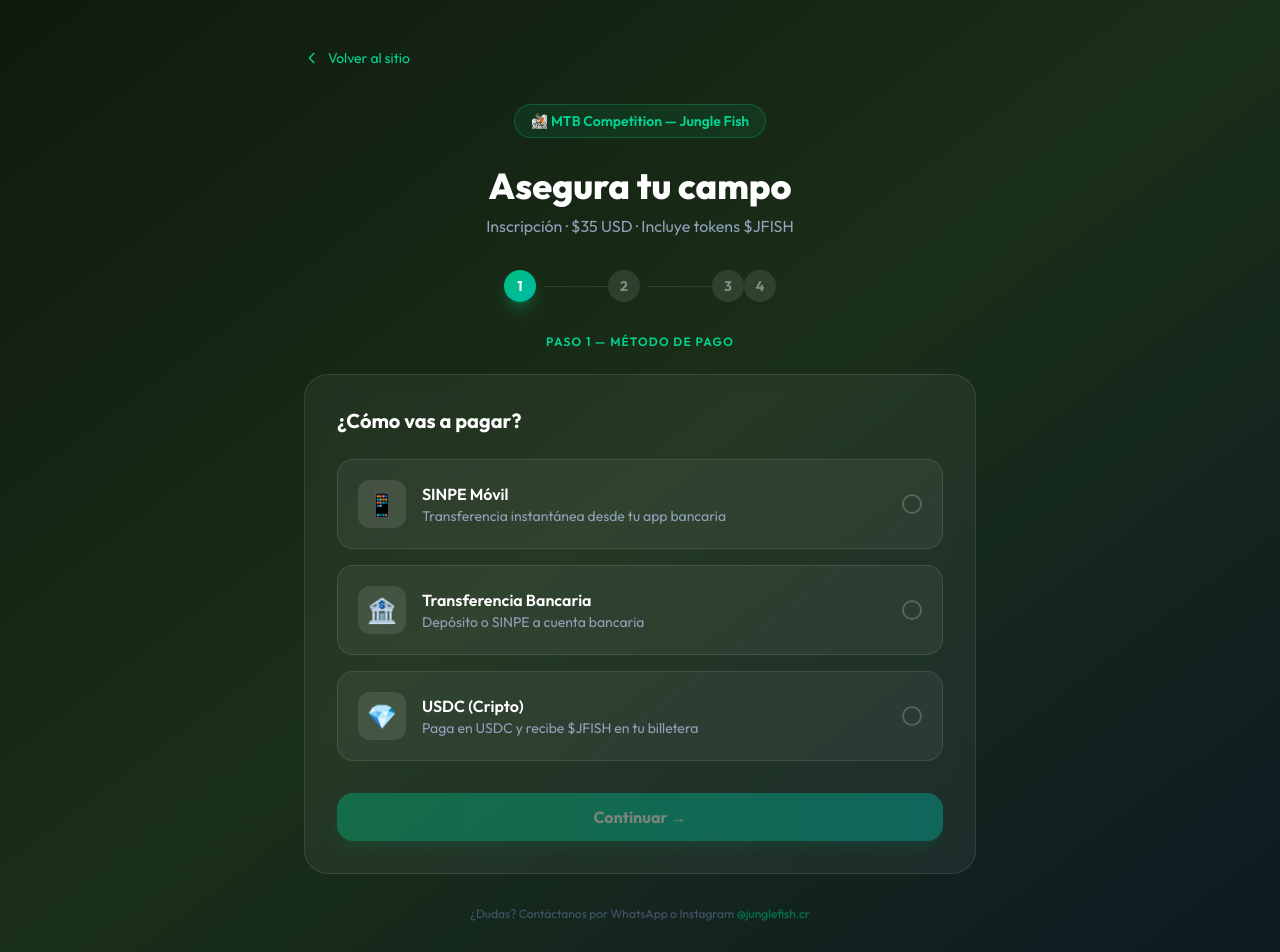
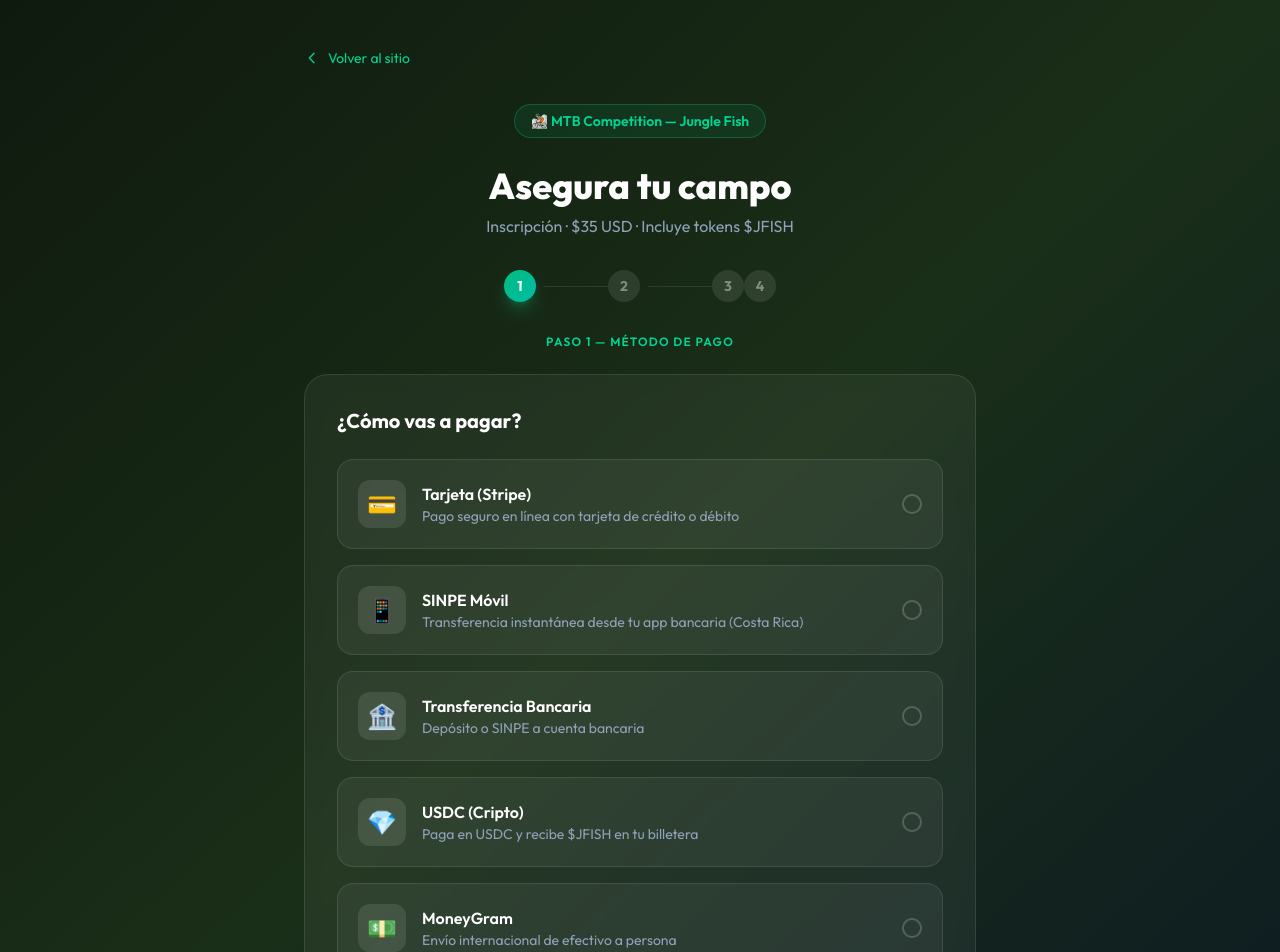
Before and after one commit to jungle-fish/jungle-fish, a Next.js app: page /registro in a window 1280 px wide. Shown: the top 952 px of the page. Built offline with nearby package versions, Linux system fonts and the light colour scheme; no server answers.

Commit message:
feat: support Stripe and MoneyGram payment methods in MTB registration

```diff
--- a/components/mtb/MtbRegistrationWizard.tsx
+++ b/components/mtb/MtbRegistrationWizard.tsx
@@ -8,9 +8,16 @@
 const SINPE_PHONE = "XXXX-XXXX"; // ← reemplaza con tu número real
 const USDC_WALLET = "GXXXXXXXXXXXXXXXXXXXXXXXXXXXXXXXXXXXXXXXXXXXXXXXXXXXXXXXX"; // ← reemplaza con tu ID real
 const MTB_PRICE_USD = 35; // precio de la inscripción
+const STRIPE_LINK = "https://buy.stripe.com/mock_link"; // ← reemplaza con tu link de pago de Stripe
+const MONEYGRAM_INFO = {
+  name: "Isaac Camacho Navarro",
+  id: "1-XXXX-XXXX", // Cédula o ID del receptor
+  country: "Costa Rica",
+  city: "San Isidro del General",
+};
 
 // ─── Types ────────────────────────────────────────────────────────────────────
-type PaymentMethod = "sinpe" | "transfer" | "usdc" | null;
+type PaymentMethod = "sinpe" | "transfer" | "usdc" | "stripe" | "moneygram" | null;
 type Step = 1 | 2 | 3 | 4;
 
 // ─── Step indicator ──────────────────────────────────────────────────────────
@@ -110,20 +117,18 @@
 
   const canProceedStep1 = method !== null;
   const canProceedStep2 =
-    method === "sinpe"
+    method === "sinpe" || method === "transfer" || method === "moneygram"
       ? proofFile !== null
-      : method === "transfer"
-      ? proofFile !== null
-      : true; // USDC: no proof needed here
+      : true; // USDC and Stripe don't require an uploaded proof file here
   const canProceedStep3 = email.includes("@") && email.includes(".");
   const canProceedStep4 = jfishWallet.trim().length > 10;
 
-  // For USDC the flow is: step1 (method) → step2 (show our wallet + they pay) → step3 (collect their wallet) → step4 (confirm)
-  // For SINPE/transfer: step1 → step2 (upload proof) → step3 (email) → step4 (confirm)
-
+  // Flow labels based on method
   const stepLabels =
     method === "usdc"
       ? ["Método de pago", "Realizar pago", "Tu billetera", "Confirmación"]
+      : method === "stripe"
+      ? ["Método de pago", "Pagar en línea", "Tu correo", "Confirmación"]
       : ["Método de pago", "Comprobante", "Tu correo", "Confirmación"];
 
   return (
@@ -182,10 +187,18 @@
                 ¿Cómo vas a pagar?
               </h2>
               <MethodCard
+                id="stripe"
+                icon="💳"
+                label="Tarjeta (Stripe)"
+                sub="Pago seguro en línea con tarjeta de crédito o débito"
+                selected={method === "stripe"}
+                onClick={() => setMethod("stripe")}
+              />
+              <MethodCard
                 id="sinpe"
                 icon="📱"
                 label="SINPE Móvil"
-                sub="Transferencia instantánea desde tu app bancaria"
+                sub="Transferencia instantánea desde tu app bancaria (Costa Rica)"
                 selected={method === "sinpe"}
                 onClick={() => setMethod("sinpe")}
               />
@@ -205,16 +218,26 @@
                 selected={method === "usdc"}
                 onClick={() => setMethod("usdc")}
               />
+              <MethodCard
+                id="moneygram"
+                icon="💵"
+                label="MoneyGram"
+                sub="Envío internacional de efectivo a persona"
+                selected={method === "moneygram"}
+                onClick={() => setMethod("moneygram")}
+              />
             </div>
           )}
 
-          {/* ── STEP 2a: SINPE / Transfer — upload proof ────────────────── */}
-          {step === 2 && (method === "sinpe" || method === "transfer") && (
+          {/* ── STEP 2a: SINPE / Transfer / MoneyGram — upload proof ────────── */}
+          {step === 2 && (method === "sinpe" || method === "transfer" || method === "moneygram") && (
             <div className="space-y-6">
               <h2 className="text-xl font-bold text-white">
                 {method === "sinpe"
                   ? "Realiza el SINPE Móvil"
-                  : "Realiza la transferencia bancaria"}
+                  : method === "transfer"
+                  ? "Realiza la transferencia bancaria"
+                  : "Envía el dinero por MoneyGram"}
               </h2>
 
               {/* Payment info box */}
@@ -231,7 +254,7 @@
                       Monto: ${MTB_PRICE_USD} USD (equivalente en colones al tipo de cambio del día)
                     </p>
                   </>
-                ) : (
+                ) : method === "transfer" ? (
                   <>
                     <p className="text-sm font-semibold uppercase tracking-wider text-emerald-400">
                       Datos para transferencia
@@ -243,11 +266,24 @@
                       <p><span className="text-slate-400">Monto:</span> ${MTB_PRICE_USD} USD</p>
                     </div>
                   </>
+                ) : (
+                  <>
+                    <p className="text-sm font-semibold uppercase tracking-wider text-emerald-400">
+                      Datos para el envío de MoneyGram
+                    </p>
+                    <div className="mt-3 space-y-1 text-sm text-white">
+                      <p><span className="text-slate-400">Receptor:</span> {MONEYGRAM_INFO.name}</p>
+                      <p><span className="text-slate-400">ID / Cédula:</span> {MONEYGRAM_INFO.id}</p>
+                      <p><span className="text-slate-400">País:</span> {MONEYGRAM_INFO.country}</p>
+                      <p><span className="text-slate-400">Ciudad:</span> {MONEYGRAM_INFO.city}</p>
+                      <p><span className="text-slate-400">Monto:</span> ${MTB_PRICE_USD} USD</p>
+                    </div>
+                  </>
                 )}
               </div>
 
               <p className="text-sm text-slate-400">
-                Una vez realizado el pago, adjunta el comprobante (foto o captura de pantalla):
+                Una vez realizado el pago, adjunta el comprobante de envío (foto o captura de pantalla):
               </p>
 
               {/* File upload */}
@@ -331,8 +367,50 @@
             </div>
           )}
 
-          {/* ── STEP 3a: Email (SINPE / transfer) ────────────────────────── */}
-          {step === 3 && (method === "sinpe" || method === "transfer") && (
+          {/* ── STEP 2c: Stripe — card payment button ─────────────────────────── */}
+          {step === 2 && method === "stripe" && (
+            <div className="space-y-6">
+              <h2 className="text-xl font-bold text-white">
+                Paga de forma segura con Stripe
+              </h2>
+              <p className="text-sm text-slate-400">
+                Usa el siguiente enlace para realizar el pago de{" "}
+                <span className="font-bold text-white">${MTB_PRICE_USD} USD</span>{" "}
+                con tarjeta de crédito o débito a través de la plataforma segura de Stripe.
+              </p>
+
+              {/* Stripe Link Button */}
+              <div className="flex justify-center py-6">
+                <a
+                  href={STRIPE_LINK}
+                  target="_blank"
+                  rel="noopener noreferrer"
+                  className="group inline-flex items-center gap-3 rounded-2xl bg-[#635bff] px-8 py-4 text-base font-bold text-white shadow-lg shadow-indigo-500/25 transition-all duration-300 hover:bg-[#7a73ff] hover:scale-[1.02] hover:shadow-indigo-500/40"
+                >
+                  💳 Pagar con Tarjeta (Stripe)
+                  <svg
+                    xmlns="http://www.w3.org/2000/svg"
+                    className="h-5 w-5 transition-transform duration-300 group-hover:translate-x-1"
+                    fill="none"
+                    viewBox="0 0 24 24"
+                    stroke="currentColor"
+                    strokeWidth={2}
+                  >
+                    <path strokeLinecap="round" strokeLinejoin="round" d="M10 6H6a2 2 0 00-2 2v10a2 2 0 002 2h10a2 2 0 002-2v-4M14 4h6m0 0v6m0-6L10 14" />
+                  </svg>
+                </a>
+              </div>
+
+              <div className="rounded-2xl border border-emerald-500/30 bg-emerald-500/10 p-5">
+                <p className="text-sm text-emerald-200">
+                  ℹ️ **Nota:** Una vez completado el pago en Stripe, regresa a esta página y presiona **Continuar** para ingresar tu correo y recibir tu entrada.
+                </p>
+              </div>
+            </div>
+          )}
+
+          {/* ── STEP 3a: Email (SINPE / transfer / moneygram / stripe) ───────── */}
+          {step === 3 && (method === "sinpe" || method === "transfer" || method === "moneygram" || method === "stripe") && (
             <div className="space-y-6">
               <h2 className="text-xl font-bold text-white">
                 ¿A dónde enviamos tu entrada?
@@ -439,12 +517,16 @@
                   <div className="rounded-2xl border border-white/10 bg-white/5 p-5 text-left space-y-3">
                     <div className="flex justify-between text-sm">
                       <span className="text-slate-400">Método de pago</span>
-                      <span className="font-semibold text-white capitalize">
+                      <span className="font-semibold text-white">
                         {method === "sinpe"
                           ? "SINPE Móvil"
                           : method === "transfer"
                           ? "Transferencia Bancaria"
-                          : "USDC"}
+                          : method === "usdc"
+                          ? "USDC"
+                          : method === "stripe"
+                          ? "Tarjeta (Stripe)"
+                          : "MoneyGram"}
                       </span>
                     </div>
                     {proofFile && (
```
